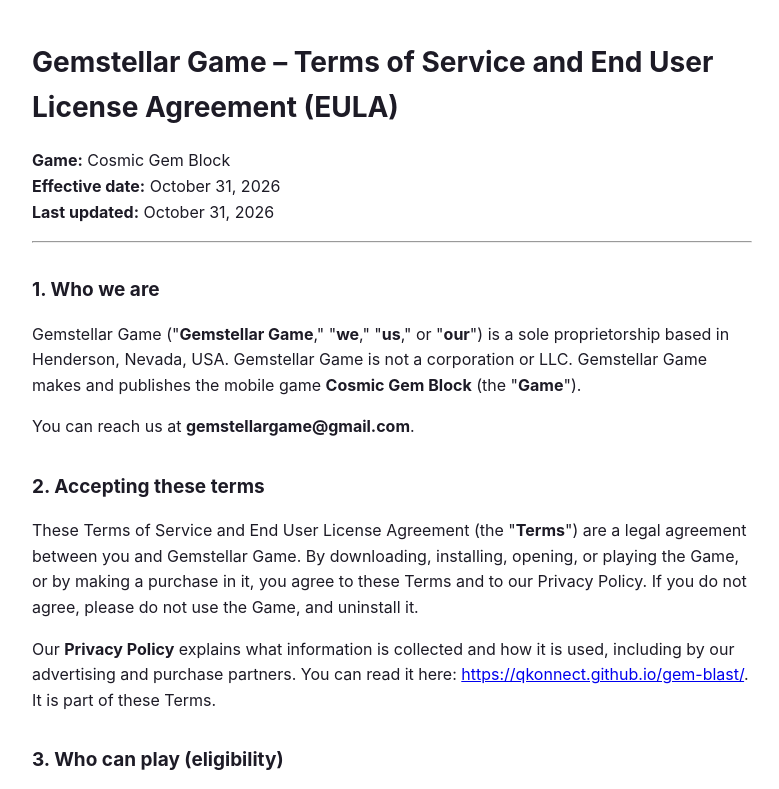
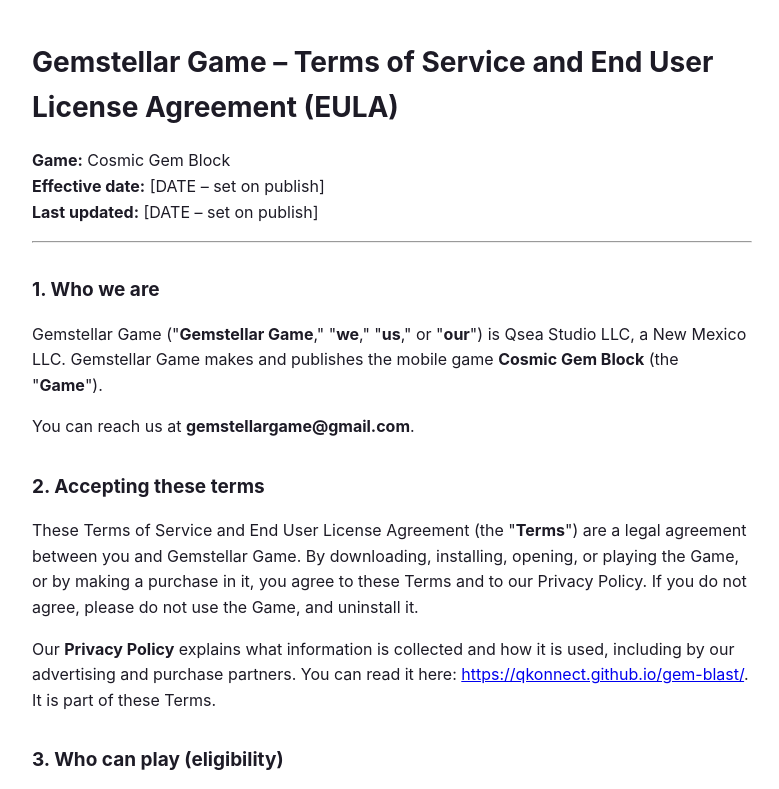
Before and after one commit to qkonnect/gem-blast, a plain HTML site: page terms.html in a window 1280 px wide. Shown: the top 789 px of the page, without its empty margins (248-1027 px from the left). Drawn offline with Linux system fonts and the light colour scheme.

Commit message:
Name Qsea Studio LLC as the Gemstellar operator in the site copy.
Co-authored-by: qkonnect <qkonnect@users.noreply.github.com>

```diff
--- a/terms.html
+++ b/terms.html
@@ -5,11 +5,11 @@
 <body>
 <h1>Gemstellar Game – Terms of Service and End User License Agreement (EULA)</h1>
 <p><strong>Game:</strong> Cosmic Gem Block<br />
-<strong>Effective date:</strong> October 31, 2026<br />
-<strong>Last updated:</strong> October 31, 2026</p>
+<strong>Effective date:</strong> [DATE – set on publish]<br />
+<strong>Last updated:</strong> [DATE – set on publish]</p>
 <hr />
 <h2>1. Who we are</h2>
-<p>Gemstellar Game ("<strong>Gemstellar Game</strong>," "<strong>we</strong>," "<strong>us</strong>," or "<strong>our</strong>") is a sole proprietorship based in Henderson, Nevada, USA. Gemstellar Game is not a corporation or LLC. Gemstellar Game makes and publishes the mobile game <strong>Cosmic Gem Block</strong> (the "<strong>Game</strong>").</p>
+<p>Gemstellar Game ("<strong>Gemstellar Game</strong>," "<strong>we</strong>," "<strong>us</strong>," or "<strong>our</strong>") is Qsea Studio LLC, a New Mexico LLC. Gemstellar Game makes and publishes the mobile game <strong>Cosmic Gem Block</strong> (the "<strong>Game</strong>").</p>
 <p>You can reach us at <strong>gemstellargame@gmail.com</strong>.</p>
 <h2>2. Accepting these terms</h2>
 <p>These Terms of Service and End User License Agreement (the "<strong>Terms</strong>") are a legal agreement between you and Gemstellar Game. By downloading, installing, opening, or playing the Game, or by making a purchase in it, you agree to these Terms and to our Privacy Policy. If you do not agree, please do not use the Game, and uninstall it.</p>
@@ -146,8 +146,7 @@
 </ul>
 <h2>18. Contact us</h2>
 <p>Questions, purchase problems, or concerns about these Terms:</p>
-<p><strong>Gemstellar Game</strong> (sole proprietorship)
-Henderson, Nevada, USA
+<p><strong>Qsea Studio LLC</strong>, a New Mexico LLC
 Email: <strong>gemstellargame@gmail.com</strong></p>
 <p style="margin-top:40px"><a href="privacy-policy.html">Privacy Policy</a> · <a href="support.html">Support</a></p>
 </body></html>
```
Also changed, not shown: privacy-policy.html (+3 -3 lines), support.html (+1 -1 lines).
